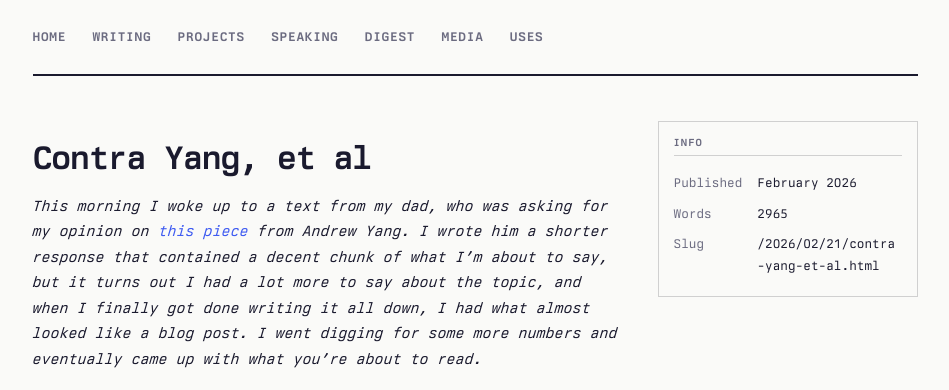
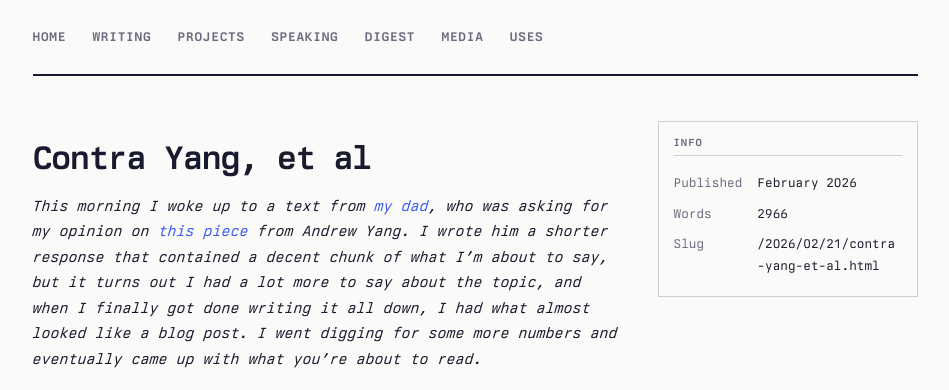
Before and after one commit to dmarticus/dmarticus.github.io, a Jekyll site: the page built from _posts/2026-02-21-contra-yang-et-al.md, in a window 1280 px wide and 900 px high. Shown: the top 390 px of the window, without its empty margins (165-1114 px from the left). Built offline with Jekyll 4.4.1, drawn with Linux system fonts in a browser that asks for light colours; some of the changed lines change nothing that is shown.

Commit message:
link my dad

```diff
--- a/_posts/2026-02-21-contra-yang-et-al.md
+++ b/_posts/2026-02-21-contra-yang-et-al.md
@@ -5,7 +5,7 @@ tags: [ai, reflection, work, predictions, business]
 post_summary: "Andrew Yang's viral AI displacement piece gets some the broad strokes right but the timelines and emotional engineering wrong. I dig into the actual data on job losses, explain why AI evals are the real bottleneck, and argue that the structural shift is real but more nuanced than what he (and many other thought leaders) are claiming"
 ---
 
-_This morning I woke up to a text from my dad, who was asking for my opinion on [this piece](https://blog.andrewyang.com/p/the-end-of-the-office) from Andrew Yang. I wrote him a shorter response that contained a decent chunk of what I'm about to say, but it turns out I had a lot more to say about the topic, and when I finally got done writing it all down, I had what almost looked like a blog post. I went digging for some more numbers and eventually came up with what you're about to read._
+_This morning I woke up to a text from [my dad](https://www.colorado.edu/ebio/andrew-martin), who was asking for my opinion on [this piece](https://blog.andrewyang.com/p/the-end-of-the-office) from Andrew Yang. I wrote him a shorter response that contained a decent chunk of what I'm about to say, but it turns out I had a lot more to say about the topic, and when I finally got done writing it all down, I had what almost looked like a blog post. I went digging for some more numbers and eventually came up with what you're about to read._
 
 I try to read these viral AI-displacement pieces with an open but critical eye – looking for what's genuinely new versus what's just repackaged anxiety, and trying to separate the claims that hold up under scrutiny from the ones that fall apart one you bring the temperature down a few degrees. I read Yang's piece with that spirit in mind.
 
```
